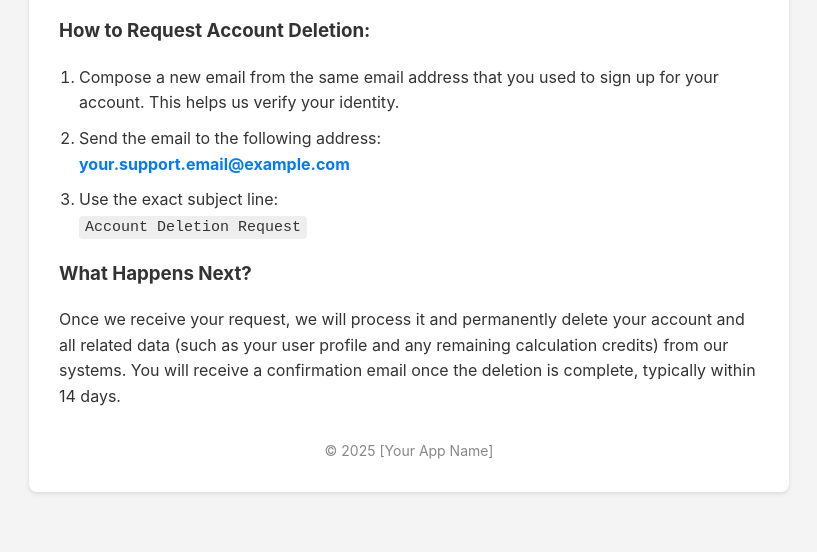
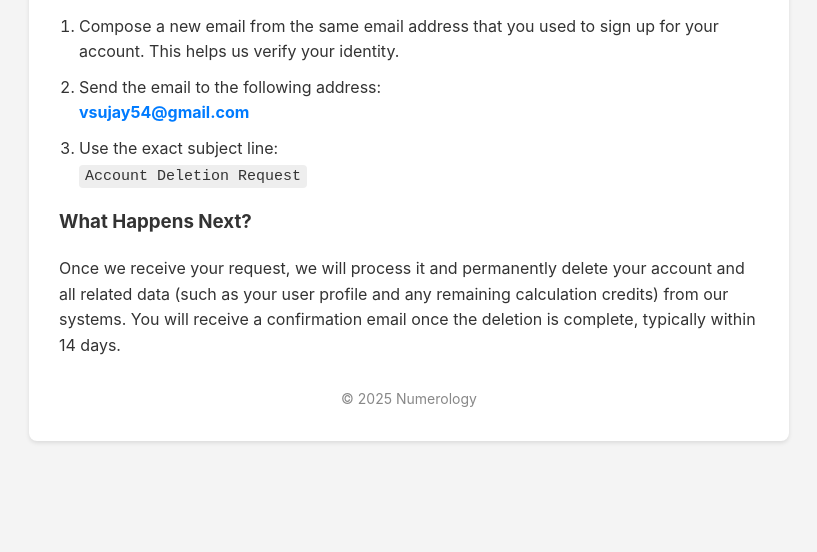
Before and after one commit to GarudadevDataServices/privacy_policies, a plain HTML site: page numerology-delete-request.html in a window 1280 px wide. Shown: the part 289-841 px from the top of the page, without its empty margins (231-1048 px from the left). After the commit the page ends 800 px from the top, so only its background shows below. Drawn offline with Linux system fonts and the light colour scheme.

Commit message:
Update numerology-delete-request.html

```diff
--- a/numerology-delete-request.html
+++ b/numerology-delete-request.html
@@ -3,7 +3,7 @@
 <head>
     <meta charset="UTF-8">
     <meta name="viewport" content="width=device-width, initial-scale=1.0">
-    <title>[Your App Name] - Account Deletion</title>
+    <title>Numerology - Account Deletion</title>
     <style>
         body {
             font-family: -apple-system, BlinkMacSystemFont, "Segoe UI", Roboto, Helvetica, Arial, sans-serif;
@@ -59,13 +59,7 @@
 <body>
 
     <div class="container">
-        <!--
-            ===========================================================
-            CUSTOMIZE THIS SECTION
-            Replace "[Your App Name]" with the actual name of your app.
-            ===========================================================
-        -->
-        <h1>Account & Data Deletion for [Your App Name]</h1>
+        <h1>Account & Data Deletion for Numerology</h1>
 
         <p>
             You have the right to request the deletion of your account and all associated data.
@@ -79,16 +73,8 @@
             </li>
 
             <li>
-                <!--
-                    ===========================================================
-                    CUSTOMIZE THIS SECTION
-                    Replace "your.support.email@example.com" with your actual
-                    support email address. The mailto: link will open the user's
-                    email client automatically.
-                    ===========================================================
-                -->
                 Send the email to the following address: <br>
-                <a href="mailto:your.support.email@example.com"><strong>your.support.email@example.com</strong></a>
+                <a href="mailto:your.support.email@example.com"><strong>vsujay54@gmail.com</strong></a>
             </li>
 
             <li>
@@ -103,13 +89,7 @@
         </p>
 
         <div class="footer">
-            <!--
-                ===========================================================
-                CUSTOMIZE THIS SECTION
-                Replace "[Your App Name]" with the actual name of your app.
-                ===========================================================
-            -->
-            &copy; 2025 [Your App Name]
+            &copy; 2025 Numerology
         </div>
     </div>
 
```
